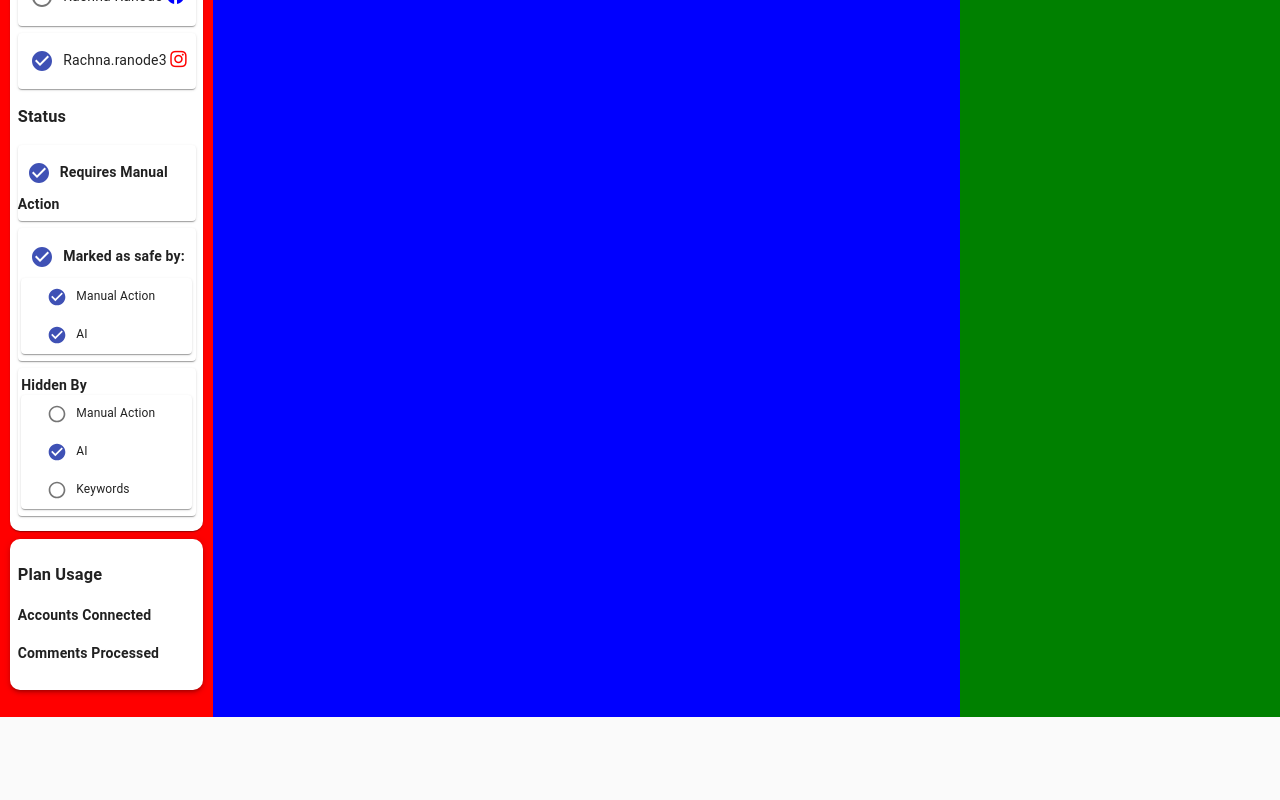
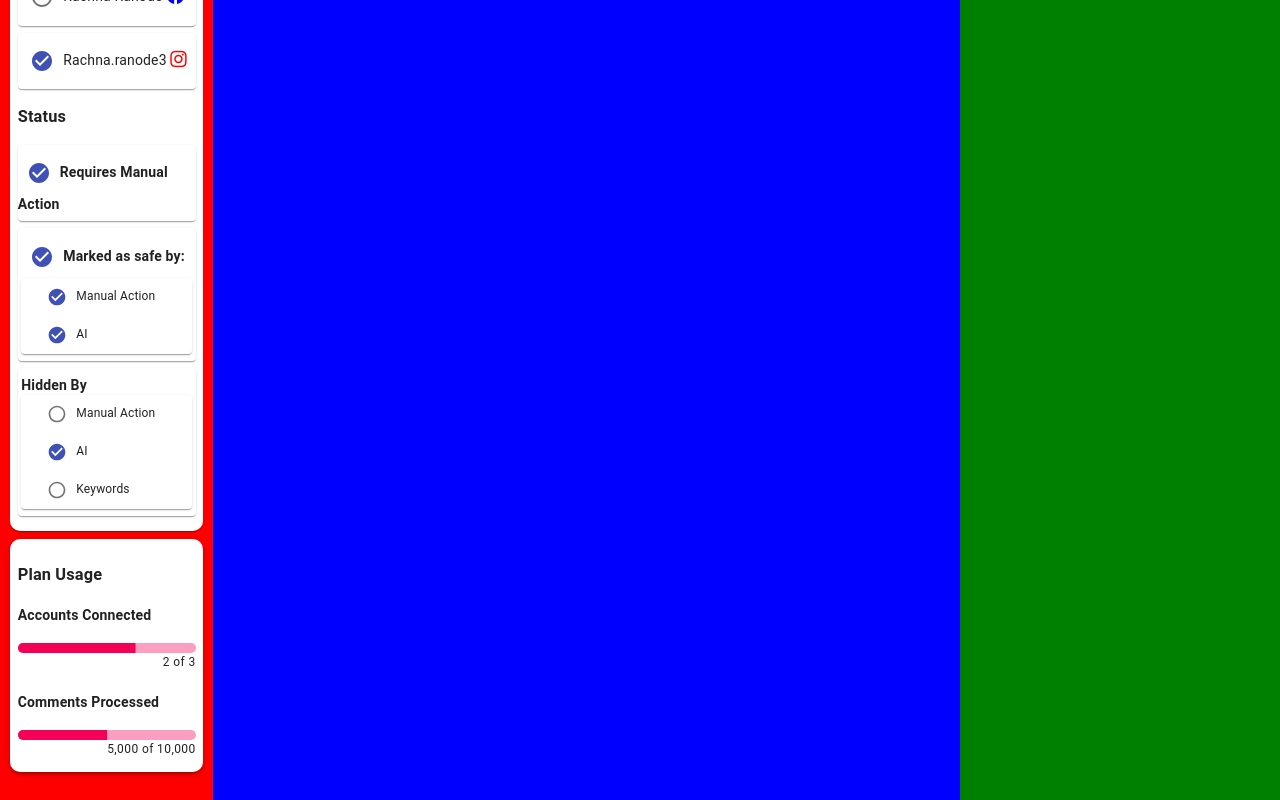
Before and after one commit to bhavleen-singh-au7/FE-login-with-Dashboard, a React (Create React App) app: page /dashboard in a window 1280 px wide. Shown: the part 323-1123 px from the top of the page. Before the commit the page ends 1040 px from the top, so only its background shows below. Built offline with nearby package versions, Linux system fonts and the light colour scheme.

Commit message:
Last touch up

```diff
--- a/src/pages/Dashboard/Dashboard.jsx
+++ b/src/pages/Dashboard/Dashboard.jsx
@@ -2,7 +2,9 @@ import {
   AppBar,
   Checkbox,
   Grid,
+  LinearProgress,
   Paper,
+  Typography,
 } from "@material-ui/core";
 import React, { Fragment } from "react";
 import Navbar from "../../components/Navbar";
@@ -179,7 +181,35 @@ const Dashboard = () => {
             >
               <h3>Plan Usage</h3>
               <h4>Accounts Connected</h4>
+              <LinearProgress
+                className={classes.linearProgress}
+                variant="determinate"
+                value={66}
+                color="secondary"
+              />
+              <Typography
+                variant="caption"
+                display="block"
+                style={{ textAlign: "right" }}
+                gutterBottom
+              >
+                2 of 3
+              </Typography>
               <h4>Comments Processed</h4>
+              <LinearProgress
+                className={classes.linearProgress}
+                variant="determinate"
+                value={50}
+                color="secondary"
+              />
+              <Typography
+                variant="caption"
+                display="block"
+                style={{ textAlign: "right" }}
+                gutterBottom
+              >
+                5,000 of 10,000
+              </Typography>
             </Paper>
           </Grid>
           <Grid
--- a/src/pages/Dashboard/dashboard.style.js
+++ b/src/pages/Dashboard/dashboard.style.js
@@ -12,6 +12,10 @@ const useStyles = makeStyles((theme) => ({
     padding: "4%",
     borderRadius: "10px",
   },
+  linearProgress: {
+    height: 10,
+    borderRadius: 5,
+  },
 }));
 
 export default useStyles;
```
